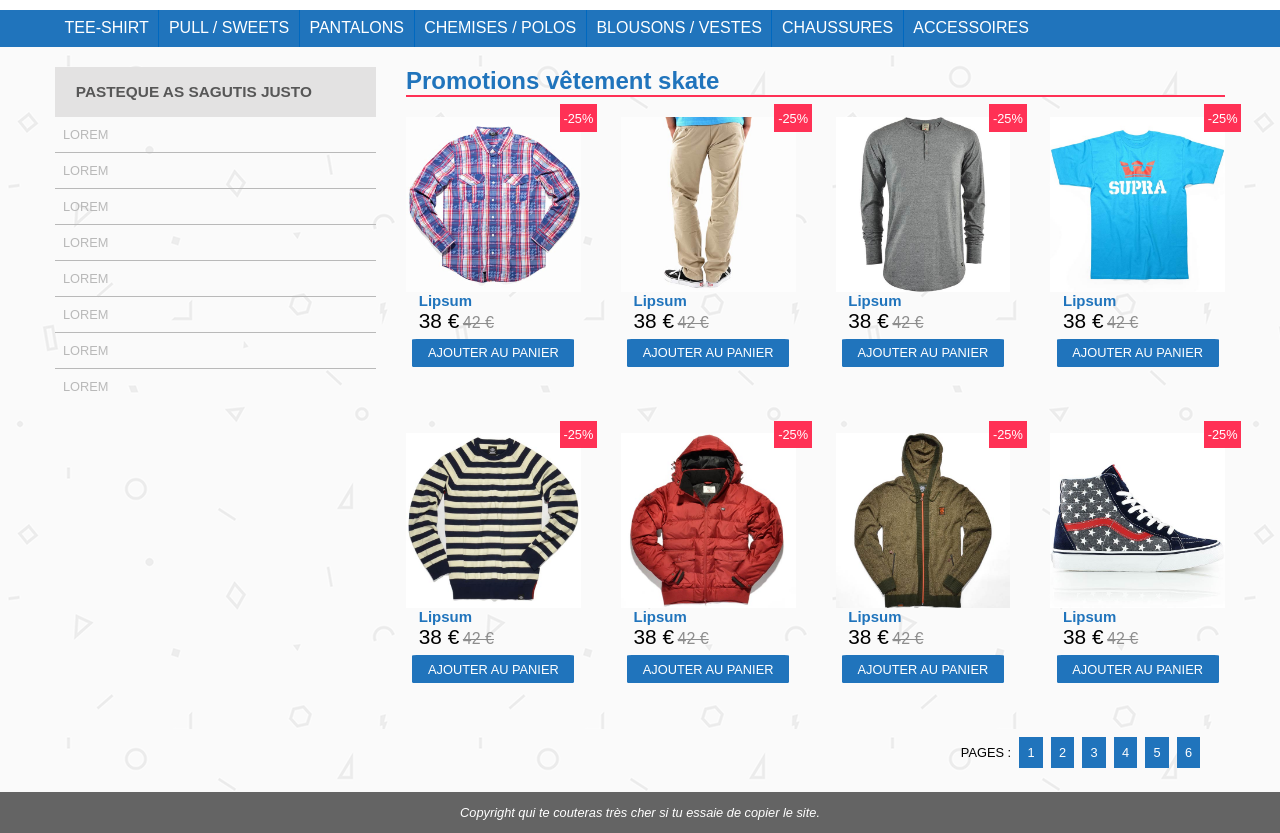
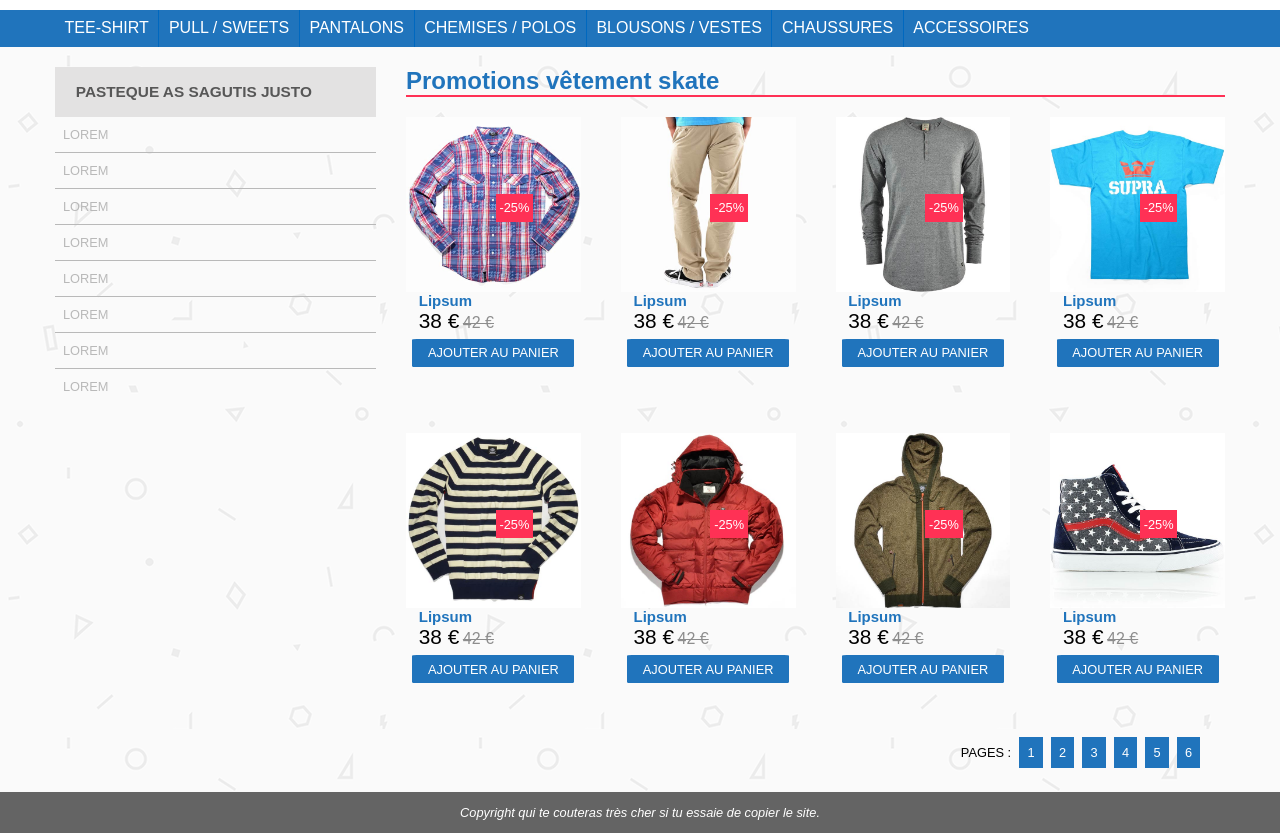
Before and after one commit to Hikkinatsu/Exo2bis, a plain HTML site: page index.html in a window 1280 px wide. Shown: the part 116-949 px from the top of the page. Drawn offline with Linux system fonts and the light colour scheme.

Commit message:
Adapation au pc fixe
mac version :
.block-main .article .promo {
background: #ff3155;
color: white;
position: absolute;
padding: .5em .3em;
margin-left: 12%;
margin-top: -21%;
}

pc version :
.block-main .article .promo {
background: #ff3155;
color: white;
position: absolute;
padding: .5em .3em;
margin-left: 7%;
margin-top: -14%;
}

```diff
--- a/css/style.css
+++ b/css/style.css
@@ -280,8 +280,8 @@ section .article:nth-child(4N+1) {
     color: white;
     position: absolute;
     padding: .5em .3em;
-    margin-left: 12%;
-    margin-top: -21%
+    margin-left: 7%;
+    margin-top: -14%
 }
 
 .block-main .article .button:hover {
```
